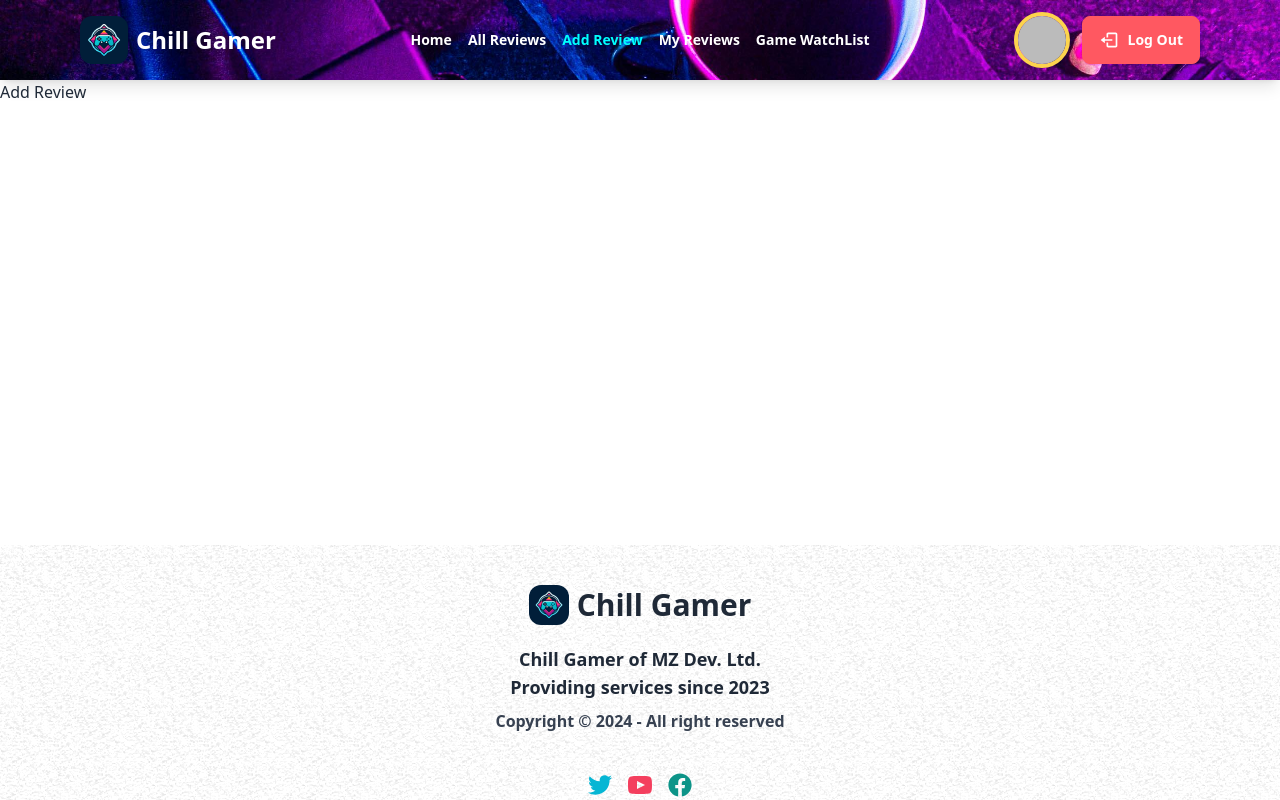
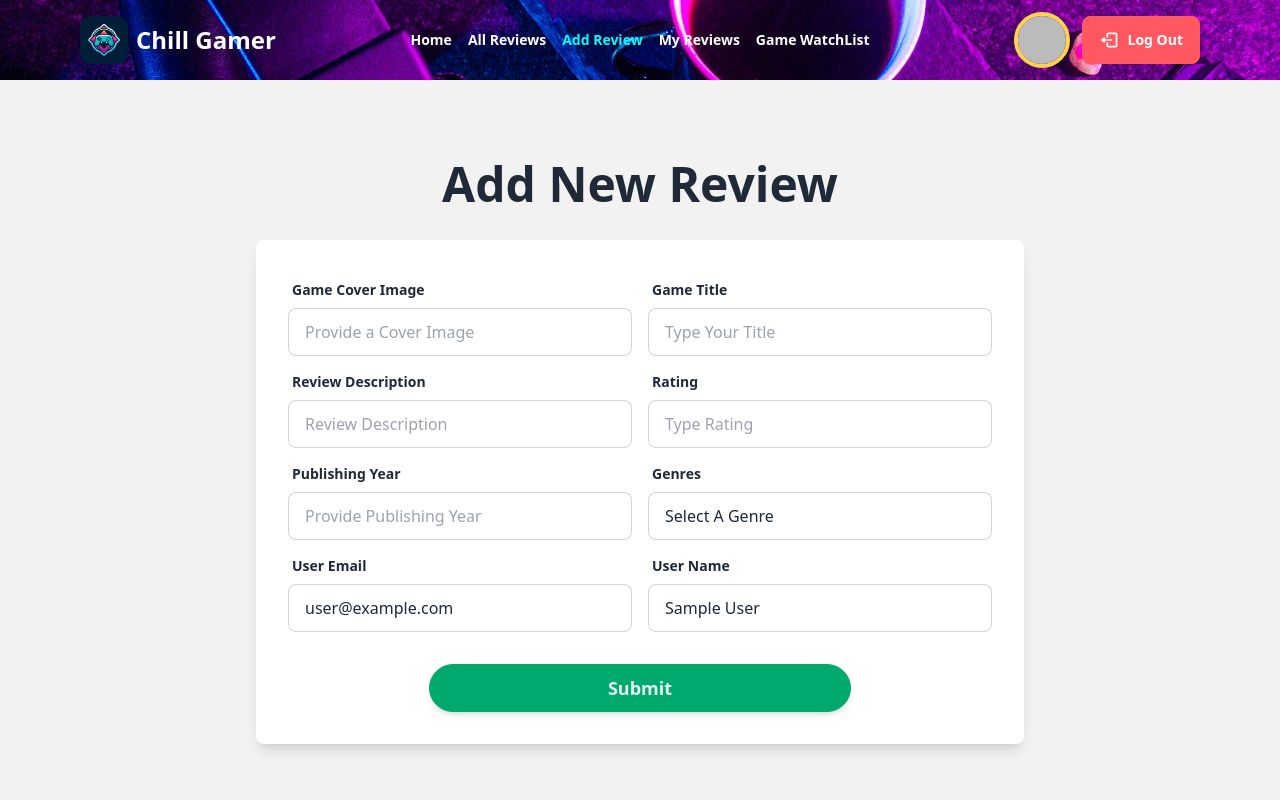
Before and after one commit to ssmahim01/chill-gamer, a React (Vite) app: page /addReview in a window 1280 px wide. Shown: the top 800 px of the page. Built offline with nearby package versions, Linux system fonts and the light colour scheme; no server answers; sample sign-in values are in the browser's storage.

Commit message:
Updated Navbar component and AddReview page

```diff
--- a/src/components/Navbar/Navbar.jsx
+++ b/src/components/Navbar/Navbar.jsx
@@ -1,15 +1,14 @@
-import { Link, NavLink, useNavigate } from "react-router-dom";
+import { Link, NavLink } from "react-router-dom";
 import { useContext } from "react";
 import { AuthContext } from "../../providers/AuthProvider";
 import Swal from "sweetalert2";
 import { BiLogOut } from "react-icons/bi";
 import "./Navbar.css";
-import 'react-tooltip/dist/react-tooltip.css';
+import "react-tooltip/dist/react-tooltip.css";
 import { Tooltip } from "react-tooltip";
 
 const Navbar = () => {
   const { user, logOutUser } = useContext(AuthContext);
-  const navigate = useNavigate();
 
   const handleLogOut = () => {
     logOutUser();
@@ -21,7 +20,6 @@ const Navbar = () => {
       showConfirmButton: false,
       timer: 2000,
     });
-    navigate("/");
   };
 
   const allLink = (
@@ -105,11 +103,20 @@ const Navbar = () => {
       <div className="navbar-end">
         {user && user?.email ? (
           <div className="flex gap-3 items-center">
-           <Tooltip anchorSelect=".my-anchor-element" place="left">
-            {user?.displayName}
-           </Tooltip>
-           <img className="my-anchor-element w-14 h-14 rounded-full border-4 border-amber-300" src={user?.photoURL} alt={user?.displayName} />
-            <button onClick={handleLogOut} className="btn btn-error text-white font-bold px-4"><BiLogOut className="text-xl"/> Log Out</button>
+            <Tooltip anchorSelect=".my-anchor-element" place="left">
+              {user?.displayName}
+            </Tooltip>
+            <img
+              className="my-anchor-element w-14 h-14 rounded-full border-4 border-amber-300"
+              src={user?.photoURL}
+              alt={user?.displayName}
+            />
+            <button
+              onClick={handleLogOut}
+              className="btn btn-error text-white font-bold px-4"
+            >
+              <BiLogOut className="text-xl" /> Log Out
+            </button>
           </div>
         ) : (
           <div className="flex gap-3 items-center">
--- a/src/pages/AddReview.jsx
+++ b/src/pages/AddReview.jsx
@@ -1,5 +1,202 @@
+import { useContext } from "react";
+import { AuthContext } from "../providers/AuthProvider";
+import { Link } from "react-router-dom";
+import Swal from "sweetalert2";
+
 const AddReview = () => {
-  return <div>Add Review</div>;
+  const { user } = useContext(AuthContext);
+  const { displayName, email } = user;
+
+  const handleAddReview = (e) => {
+    e.preventDefault();
+
+    const gameCover = e.target.cover.value;
+    const gameTitle = e.target.title.value;
+    const reviewDescription = e.target.description.value;
+    const rating = e.target.rating.value;
+    const publishingYear = e.target.publishingYear.value;
+    const genres = e.target.genres.value;
+
+    const addInfo = {
+      gameCover,
+      gameTitle,
+      reviewDescription,
+      rating,
+      publishingYear,
+      genres,
+      email,
+      name:displayName,
+    };
+
+    fetch("http://localhost:4500/reviews", {
+      method: "POST",
+      headers: {
+        "content-type": "application/json"
+      },
+      body: JSON.stringify(addInfo)
+    })
+    .then(res => res.json())
+    .then(data => {
+      // console.log(data);
+      if(data.insertedId){
+        Swal.fire({
+          title: "Success",
+          position: "center",
+          text: "Successfully Added A Review",
+          icon: "success",
+          showConfirmButton: false,
+          timer: 2000,
+        });
+      }
+
+      e.target.reset();
+    })
+  };
+
+  return (
+    <div className="hero bg-base-200 py-20">
+      <div className="lg:w-3/5 w-11/12 mx-auto flex-col">
+        <div className="text-center pb-8">
+          <h1 className="lg:text-5xl md:text-4xl text-3xl font-bold">Add New Review</h1>
+        </div>
+
+        <div className="bg-base-100 shrink-0 shadow-lg rounded-lg">
+          <form onSubmit={handleAddReview} className="card-body">
+            <div className="flex gap-4 md:flex-row flex-col *:w-full">
+              <div className="form-control">
+                <label className="label">
+                  <span className="label-text font-bold">Game Cover Image</span>
+                </label>
+                <input
+                  type="url"
+                  name="cover"
+                  placeholder="Provide a Cover Image"
+                  className="input input-bordered text-gray-800 font-medium"
+                  required
+                />
+              </div>
+
+              <div className="form-control">
+                <label className="label">
+                  <span className="label-text font-bold">Game Title</span>
+                </label>
+                <input
+                  type="text"
+                  name="title"
+                  pattern="^[A-Za-z\s]*$"
+                  placeholder="Type Your Title"
+                  className="input input-bordered text-gray-800 font-medium"
+                  required
+                />
+              </div>
+            </div>
+
+            <div className="flex gap-4 md:flex-row flex-col *:w-full">
+              <div className="form-control">
+                <label className="label">
+                  <span className="label-text font-bold">
+                    Review Description
+                  </span>
+                </label>
+                <input
+                  type="text"
+                  name="description"
+                  placeholder="Review Description"
+                  className="input input-bordered text-gray-800 font-medium"
+                  required
+                />
+              </div>
+
+              <div className="form-control">
+                <label className="label">
+                  <span className="label-text font-bold">Rating</span>
+                </label>
+                <input
+                  type="number"
+                  name="rating"
+                  placeholder="Type Rating"
+                  min="1"
+                  max="10"
+                  className="input input-bordered text-gray-800 font-medium"
+                  required
+                />
+              </div>
+            </div>
+
+            <div className="flex gap-4 md:flex-row flex-col *:w-full">
+              <div className="form-control">
+                <label className="label">
+                  <span className="label-text font-bold">Publishing Year</span>
+                </label>
+                <input
+                  type="number"
+                  name="publishingYear"
+                  placeholder="Provide Publishing Year"
+                  min="2000"
+                  max={new Date().getFullYear()}
+                  className="input input-bordered text-gray-800 font-medium"
+                  required
+                />
+              </div>
+
+              <div className="form-control">
+                <label className="label">
+                  <span className="label-text font-bold">Genres</span>
+                </label>
+                <select
+                  name="genres"
+                  id="genres"
+                  className="input input-bordered text-gray-800 font-medium *:font-semibold"
+                >
+                  <option value="">Select A Genre</option>
+                  <option value="Action">Action</option>
+                  <option value="RPG">RPG</option>
+                  <option value="Adventure">Adventure</option>
+                  <option value="Battle">Battle</option>
+                  <option value="Sports">Sports</option>
+                  <option value="Puzzle">Puzzle</option>
+                </select>
+              </div>
+            </div>
+
+            <div className="flex gap-4 md:flex-row flex-col *:w-full">
+              <div className="form-control">
+                <label className="label">
+                  <span className="label-text font-bold">User Email</span>
+                </label>
+                <input
+                  type="email"
+                  name="email"
+                  defaultValue={email}
+                  readOnly
+                  className="input input-bordered text-gray-800 font-medium"
+                />
+              </div>
+
+              <div className="form-control">
+                <label className="label">
+                  <span className="label-text font-bold">User Name</span>
+                </label>
+                <input
+                  type="text"
+                  name="name"
+                  defaultValue={displayName}
+                  readOnly
+                  className="input input-bordered text-gray-800 font-medium"
+                />
+              </div>
+            </div>
+
+            <div className="form-control mt-6 w-3/5 mx-auto">
+              <button className="btn btn-success text-white/90 text-lg hover:btn-primary font-bold rounded-full shadow-md">
+                Submit
+              </button>
+            </div>
+          </form>
+        </div>
+      </div>
+    </div>
+  );
 };
 
 export default AddReview;
```
